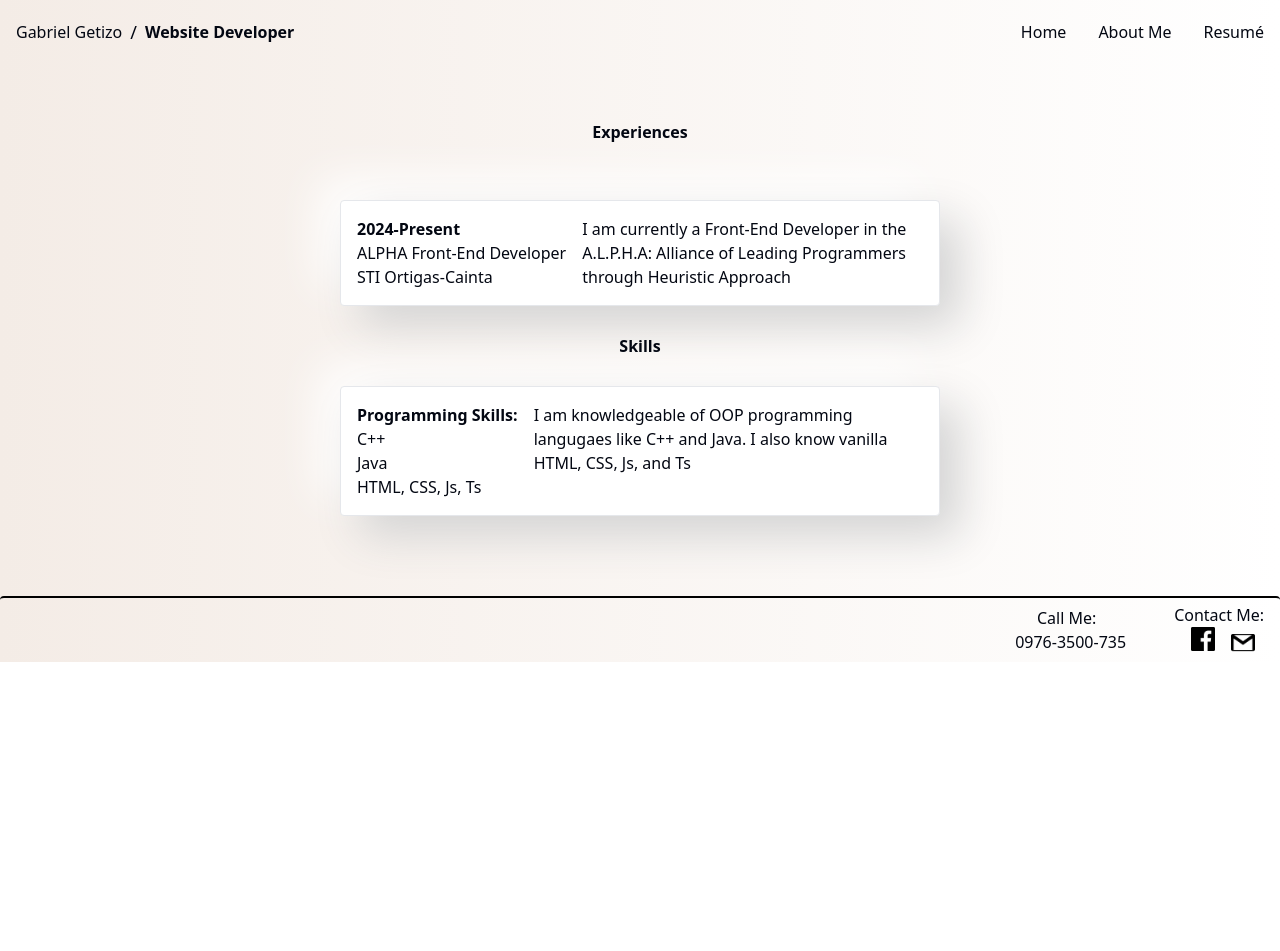
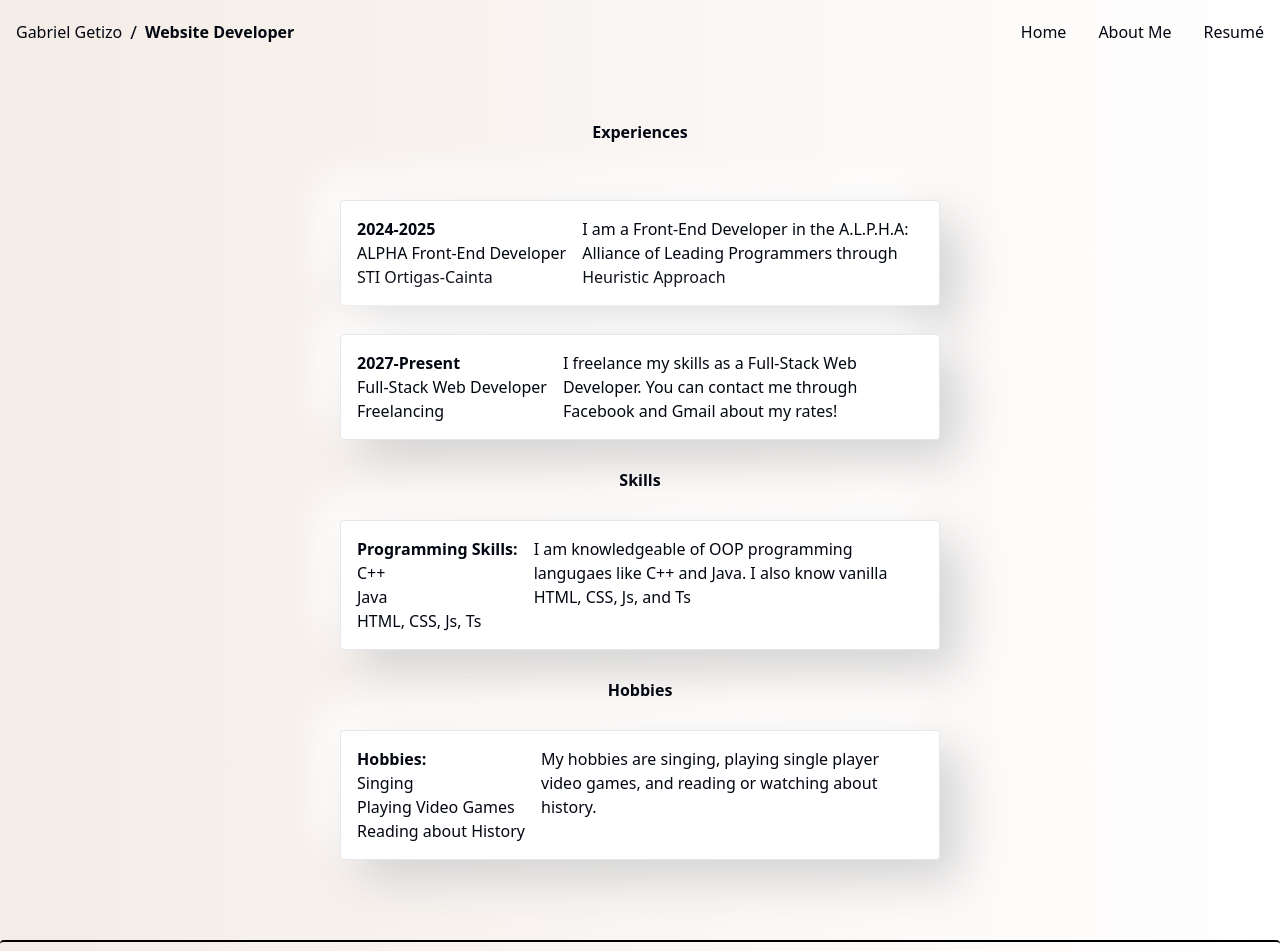
Before and after one commit to GGetizo/Getizo_Resume, a Next.js app: page /curriculumVitae in a window 1280 px wide. Shown: the top 951 px of the page. Before the commit the page ends 800 px from the top, so only its background shows below. Built offline with nearby package versions, Linux system fonts and the light colour scheme.

Commit message:
final version 3

```diff
--- a/src/app/curriculumVitae/page.tsx
+++ b/src/app/curriculumVitae/page.tsx
@@ -22,13 +22,31 @@ export default function Page(){
     >
       <CardContent className="p-4 flex flex-row justify-between space-x-4">
         <div className="flex-shrink-0">
-          <p className="text-base font-bold">2024-Present</p>
+          <p className="text-base font-bold">2024-2025</p>
           <p className="lg:text-base text-sm font-medium">ALPHA Front-End Developer</p>
           <p className="lg:text-base text-sm">STI Ortigas-Cainta</p>
         </div>
         <div className="flex-grow">
-            <p className="lg:text-base text-sm">I am currently a Front-End Developer in the
+            <p className="lg:text-base text-sm">I am a Front-End Developer in the
             A.L.P.H.A: Alliance of Leading Programmers through Heuristic Approach
+            </p>
+        </div>
+      </CardContent>
+    </Card>
+  </div>
+  <div>
+    <Card className="lg:w-[37.5rem] w-[20rem] h-auto rounded"
+    style={{boxShadow:'20px 20px 45px #d4d4d4, -20px -20px 45px #ffffff'}}
+    >
+      <CardContent className="p-4 flex flex-row justify-between space-x-4">
+        <div className="flex-shrink-0">
+          <p className="text-base font-bold">2027-Present</p>
+          <p className="lg:text-base text-sm font-medium">Full-Stack Web Developer</p>
+          <p className="lg:text-base text-sm">Freelancing</p>
+        </div>
+        <div className="flex-grow">
+            <p className="lg:text-base text-sm">I freelance my skills as a Full-Stack Web Developer. You can contact me through
+              Facebook and Gmail about my rates!
             </p>
         </div>
       </CardContent>
@@ -52,6 +70,24 @@ export default function Page(){
       </CardContent>
     </Card>
   </div>
+  <h1 className="relative flex justify-center mb-10 font-bold">Hobbies</h1>
+  <div>
+    <Card className="lg:w-[37.5rem] w-[20rem] h-auto rounded"
+    style={{boxShadow:'20px 20px 45px #d4d4d4, -20px -20px 45px #ffffff'}}
+    >
+      <CardContent className="p-4 flex flex-row justify-between space-x-4">
+        <div className="flex-shrink-0">
+          <p className="text-base font-bold">Hobbies:</p>
+          <p className="lg:text-base text-sm">Singing</p>
+          <p className="lg:text-base text-sm">Playing Video Games</p>
+          <p className="lg:text-base text-sm">Reading about History</p>
+        </div>
+        <div className="flex-grow">
+          <p className="lg:text-base text-sm">My hobbies are singing, playing single player video games, and reading or watching about history. </p>
+        </div>
+      </CardContent>
+    </Card>
+  </div>
 </div>
 
     <Footer/>
```
